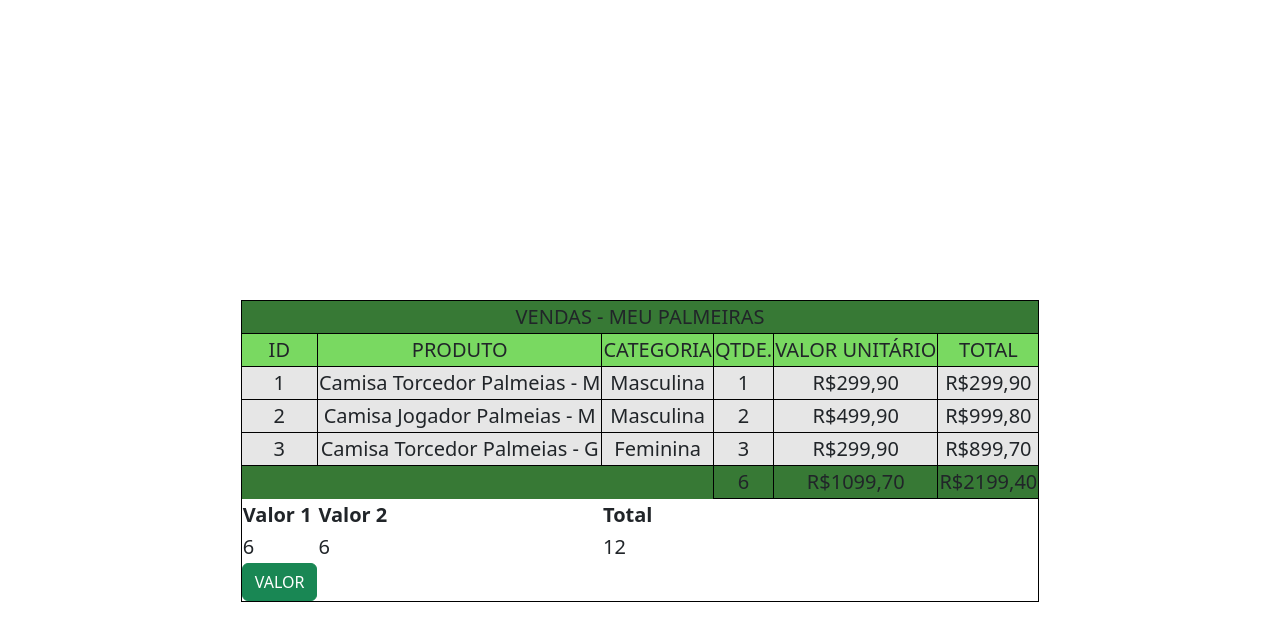
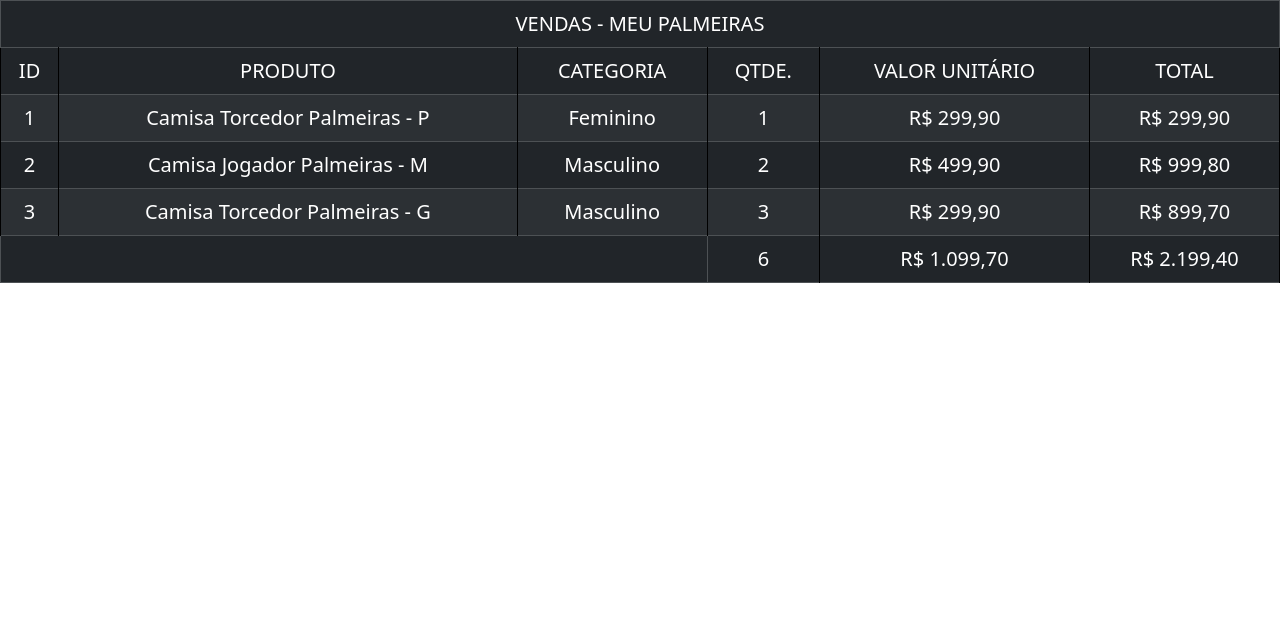
Before and after one commit to VitorCamposFrancisco/react-table, a React (Create React App) app: page / in a window 1280 px wide. Shown: the top 640 px of the page. Built offline with nearby package versions, Linux system fonts and the light colour scheme.

Commit message:
Tabela foda

```diff
--- a/src/components/PriceListComponents.js
+++ b/src/components/PriceListComponents.js
@@ -1,24 +1,53 @@
 import '../style/custom.css';
 import { useState } from 'react';
-import { Button } from 'react-bootstrap';
+import { Button, Col, Row, Table } from 'react-bootstrap';
 
 function PriceList(){
+    let id_produto  = 1;
+    let id_produto2 = 2;
+    let id_produto3 = 3;
 
-    let valor_a = 6
-    let valor_b = 6;
-    let [total, setTotal] = useState(valor_a + valor_b);
+    let camisa1 = "Camisa Torcedor Palmeiras - P";
+    let camisa2 = "Camisa Jogador Palmeiras - M";
+    let camisa3 = "Camisa Torcedor Palmeiras - G";
 
-    function acaoBotao (){
-        setTotal(total + 1);
-        console.log(total);
-    }
+    let categ1 = "Feminino";
+    let categ2 = "Masculino";
+    let categ3 = "Masculino";
+
+    let qtde1 = 1;
+    let qtde2 = 2;
+    let qtde3 = 3;
+    let qtdeTotal = qtde1 + qtde2 + qtde3;
+
+    let valorUnit1 = 299.90;
+    let valorUnit2 = 499.90;
+    let valorUnit3 = 299.90;
+    let valorUnitTotal = valorUnit1 + valorUnit2 + valorUnit3;
+
+    let valorTotal1 = valorUnit1
+    * qtde1;
+    let valorTotal2 = valorUnit2 * qtde2;
+    let valorTotal3 = valorUnit3 * qtde3;
+    let total = valorTotal1 + valorTotal2 + valorTotal3;
+
+
+    const formatado  = valorUnitTotal.toLocaleString('pt-BR', { style: 'currency', currency: 'BRL' });
+    const formatado2 = valorTotal3.toLocaleString('pt-BR', { style: 'currency', currency: 'BRL' });
+    const formatado3 = total.toLocaleString('pt-BR', { style: 'currency', currency: 'BRL' });
+    const Unit1      = valorUnit1.toLocaleString('pt-BR', { style: 'currency', currency: 'BRL' });
+    const Unit2      = valorUnit2.toLocaleString('pt-BR', { style: 'currency', currency: 'BRL' });
+    const Unit3      = valorUnit3.toLocaleString('pt-BR', { style: 'currency', currency: 'BRL' });
+    const total1     = valorTotal1.toLocaleString('pt-BR', { style: 'currency', currency: 'BRL' });
+    const total2     = valorTotal2.toLocaleString('pt-BR', { style: 'currency', currency: 'BRL' });
+
 
     return(
         <div>
-            <table cellspacing="0">
+            <Table striped bordered hover responsive variant="dark">
         <thead>
             <tr>
-                <td colSpan="6" class="escuro">
+                <td colSpan="6" class="escuro" className="text-center">
                     VENDAS - MEU PALMEIRAS
                 </td>
             </tr>
@@ -46,91 +75,78 @@
         <tbody>
         <tr class="maisclaro">
             <td class="borda">
-                1
+                {id_produto}
             </td>
             <td class="borda">
-                Camisa Torcedor Palmeias - M
+                {camisa1}
             </td>
             <td class="borda">
-                Masculina
+                {categ1}
             </td>
             <td class="borda">
-                1
+                {qtde1}
             </td>
             <td class="borda">
-                R$299,90
+                {Unit1}
             </td>
             <td class="borda">
-                R$299,90
+                {total1}
             </td>
         </tr>
         <tr class="maisclaro">
             <td class="borda">
-                2
+                {id_produto2}
             </td>
             <td class="borda">
-                Camisa Jogador Palmeias - M
+                {camisa2}
             </td>
             <td class="borda">
-                Masculina
+                {categ2}
             </td>
             <td class="borda">
-                2
+                {qtde2}
             </td>
             <td class="borda">
-                R$499,90
+                {Unit2}
             </td>
             <td class="borda">
-                R$999,80
+                {total2}
             </td>
         </tr>
         <tr class="maisclaro"  >
             <td class="borda">
-                3
+                {id_produto3}
             </td>
             <td class="borda">
-                Camisa Torcedor Palmeias - G
+                {camisa3}
             </td>
             <td class="borda">
-                Feminina
+                {categ3}
             </td>
             <td class="borda">
-                3
+                {qtde3}
             </td>
             <td class="borda">
-                R$299,90
+                {Unit3}
             </td>
             <td class="borda">
-                R$899,70
+                {formatado2}
             </td>
         </tr>
         <tr class="escuro">
-            <td colspan="3">
-
+            <td colspan="3"></td>
+            <td class="borda">
+                {qtdeTotal}
             </td>
             <td class="borda">
-                6
+                {formatado}
             </td>
             <td class="borda">
-                R$1099,70
-            </td>
-            <td class="borda">
-                R$2199,40
+                {formatado3}
             </td>
         </tr>
         </tbody>
-        <tr>
-            <th>Valor 1</th>
-            <th>Valor 2</th>
-            <th>Total</th>
-        </tr>
-        <tr>
-            <td>{valor_a}</td>
-            <td>{valor_b}</td>
-            <td>{total}</td>
-        </tr>
-        <Button variant="success" onClick={acaoBotao}>VALOR</Button>
-    </table>
+    </Table>
         </div>
     );
 }
--- a/src/style/custom.css
+++ b/src/style/custom.css
@@ -3,19 +3,6 @@
     text-align: center;
 }
 table{
-    margin: 300px auto;
     font-size: 20px;
     border: 1px solid black;
 }
-thead{
-    text-align: center;
-}
-.escuro{
-    background-color: rgba(18, 97, 16, 0.842);
-}
-.claro{
-    background-color: rgba(45, 196, 7, 0.637)
-}
-.maisclaro{
-    background-color: rgba(128, 128, 128, 0.200);
-}
```
